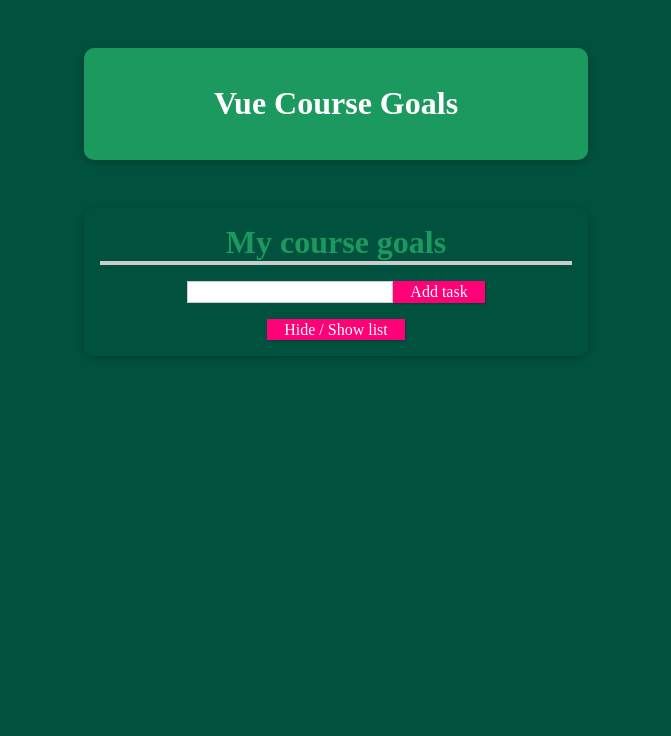
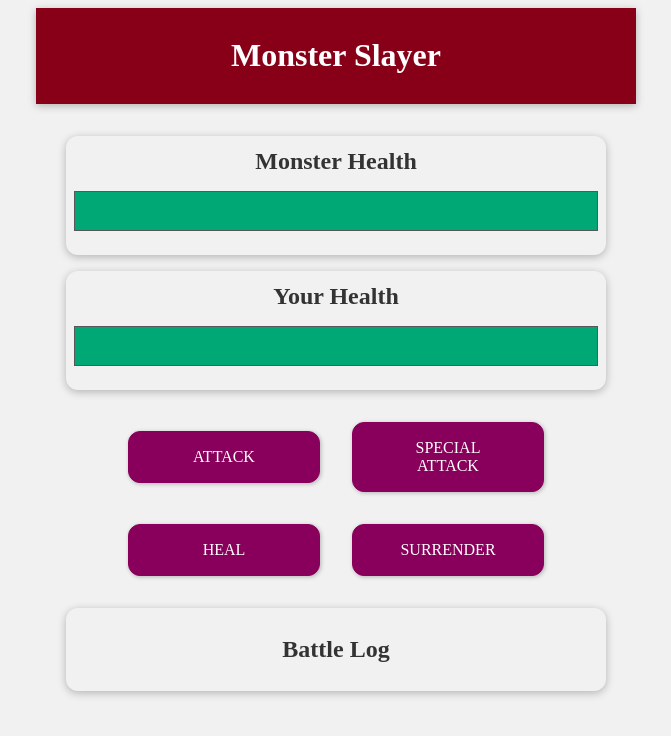
Before and after one commit to seriiserii825/vue-schwarzmuller, a Vue app: page / in a window 1280 px wide. Shown: the top 736 px of the page, without its empty margins (304-975 px from the left). Built offline with nearby package versions, Linux system fonts and the light colour scheme.

Commit message:
monster attack styles

```diff
--- a/src/App.vue
+++ b/src/App.vue
@@ -1,16 +1,16 @@
 <template>
     <div id="app">
-        <app-your-name></app-your-name>
+        <app-monster-slayer/>
     </div>
 </template>
 
 <script>
-import YourName from './components/YourName';
+import MonsterSlayer from './components/MonsterSlayer';
 
 export default {
     name: 'App',
     components: {
-        appYourName: YourName
+        appMonsterSlayer: MonsterSlayer
     }
 }
 </script>
@@ -25,9 +25,9 @@ export default {
     box-sizing: border-box;
 }
 body {
-    color: white;
+    color: #333;
     height: 100vh;
-    background: #00523f;
+    background: #f1f1f1;
 }
 img {
     max-width: 100%;
--- /dev/null
+++ b/src/components/MonsterSlayer.vue
@@ -0,0 +1,167 @@
+<template>
+    <div>
+        <header>
+            <h1>Monster Slayer</h1>
+        </header>
+        <div id="game">
+            <section id="monster" class="container">
+                <h2>Monster Health</h2>
+                <div class="healthbar">
+                    <div
+                        class="healthbar__value"
+                        :style="monsterBarStyles"
+                    ></div>
+                </div>
+            </section>
+            <section id="player" class="container">
+                <h2>Your Health</h2>
+                <div class="healthbar">
+                    <div
+                        class="healthbar__value"
+                        :style="playerBarStyles"
+                    ></div>
+                </div>
+            </section>
+            <section id="controls">
+                <button @click="attackMonster">ATTACK</button>
+                <button>SPECIAL ATTACK</button>
+                <button>HEAL</button>
+                <button>SURRENDER</button>
+            </section>
+            <section id="log" class="container">
+                <h2>Battle Log</h2>
+                <ul></ul>
+            </section>
+        </div>
+    </div>
+</template>
+
+<script>
+function getRandomValue(min, max) {
+    return Math.floor(Math.random() * (max - min)) + min;
+}
+
+export default {
+    data() {
+        return {
+            monsterHealth: 100,
+            playerHealth: 100
+        }
+    },
+    computed: {
+        monsterBarStyles() {
+            return {
+                width: this.monsterHealth + '%'
+            }
+        },
+        playerBarStyles() {
+            return {
+                width: this.playerHealth + '%'
+            }
+        }
+    },
+    methods: {
+        attackMonster() {
+            this.monsterHealth -= getRandomValue(5, 12)
+            this.attackPlayer()
+        },
+        attackPlayer() {
+            this.playerHealth -= getRandomValue(8, 15)
+        }
+    }
+}
+</script>
+
+<style scoped>
+header {
+    box-shadow: 0 2px 8px rgba(0, 0, 0, 0.26);
+    padding: 0.5rem;
+    background-color: #880017;
+    color: white;
+    text-align: center;
+    margin-bottom: 2rem;
+}
+section {
+    width: 90%;
+    max-width: 40rem;
+    margin: auto;
+}
+.healthbar {
+    width: 100%;
+    height: 40px;
+    border: 1px solid #575757;
+    margin: 1rem 0;
+    background: #fde5e5;
+}
+.healthbar__value {
+    background-color: #00a876;
+    width: 100%;
+    height: 100%;
+}
+.container {
+    text-align: center;
+    padding: 0.5rem;
+    margin: 1rem auto;
+    box-shadow: 0 2px 8px rgba(0, 0, 0, 0.26);
+    border-radius: 12px;
+}
+#monster h2,
+#player h2 {
+    margin: 0.25rem;
+}
+#controls {
+    display: flex;
+    flex-direction: row;
+    flex-wrap: wrap;
+    align-items: center;
+    justify-content: center;
+}
+button {
+    font: inherit;
+    border: 1px solid #88005b;
+    background-color: #88005b;
+    color: white;
+    padding: 1rem 2rem;
+    border-radius: 12px;
+    margin: 1rem;
+    width: 12rem;
+    cursor: pointer;
+    box-shadow: 1px 1px 4px rgba(0, 0, 0, 0.26);
+}
+button:focus {
+    outline: none;
+}
+button:hover,
+button:active {
+    background-color: #af0a78;
+    border-color: #af0a78;
+    box-shadow: 1px 1px 8px rgba(0, 0, 0, 0.26);
+}
+button:disabled {
+    background-color: #ccc;
+    border-color: #ccc;
+    box-shadow: none;
+    color: #3f3f3f;
+    cursor: not-allowed;
+}
+#log ul {
+    list-style: none;
+    margin: 0;
+    padding: 0;
+}
+#log li {
+    margin: 0.5rem 0;
+}
+.log--player {
+    color: #70f;
+}
+.log--monster {
+    color: #da8d00;
+}
+.log--damage {
+    color: red;
+}
+.log--heal {
+    color: green;
+}
+</style>
```
